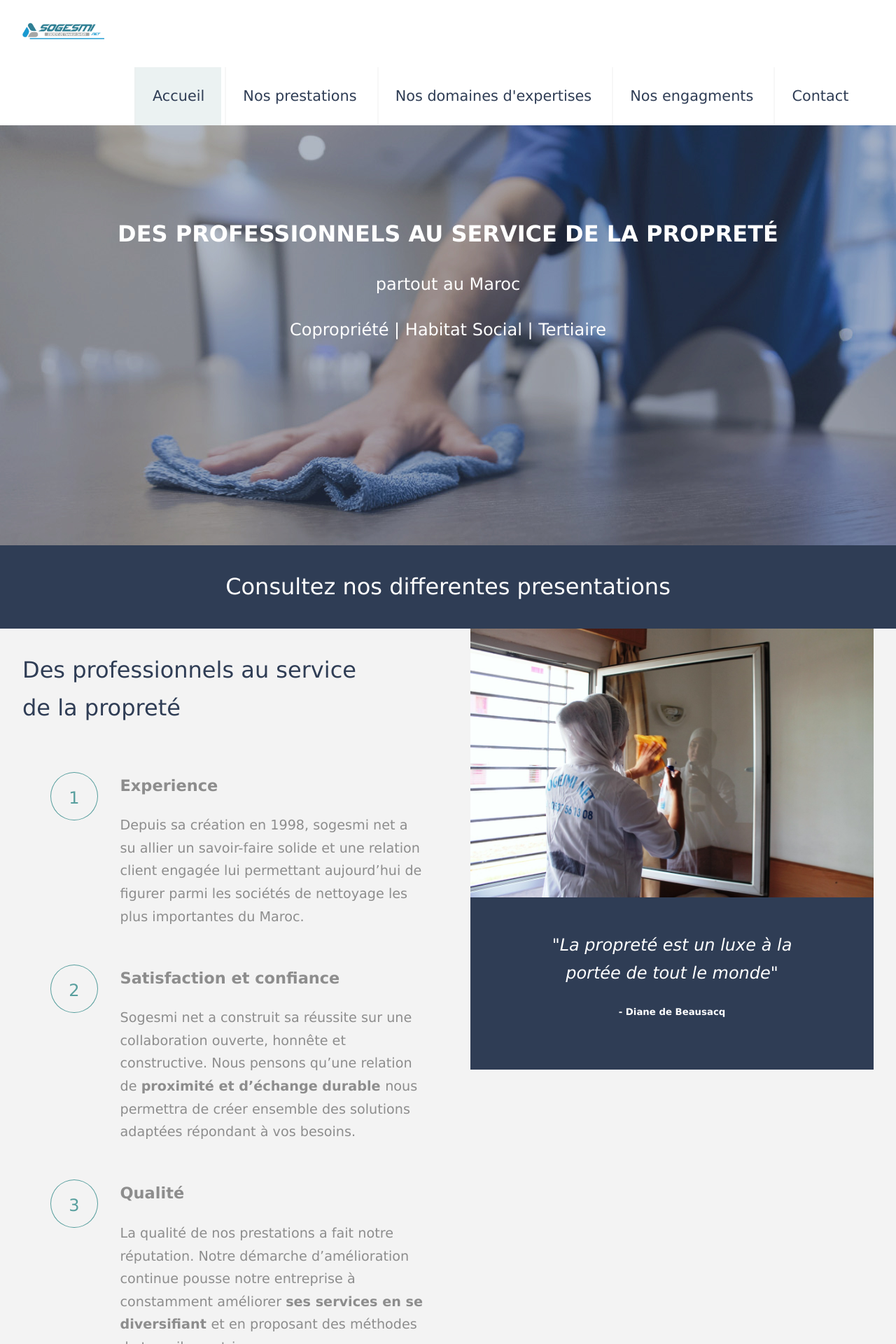
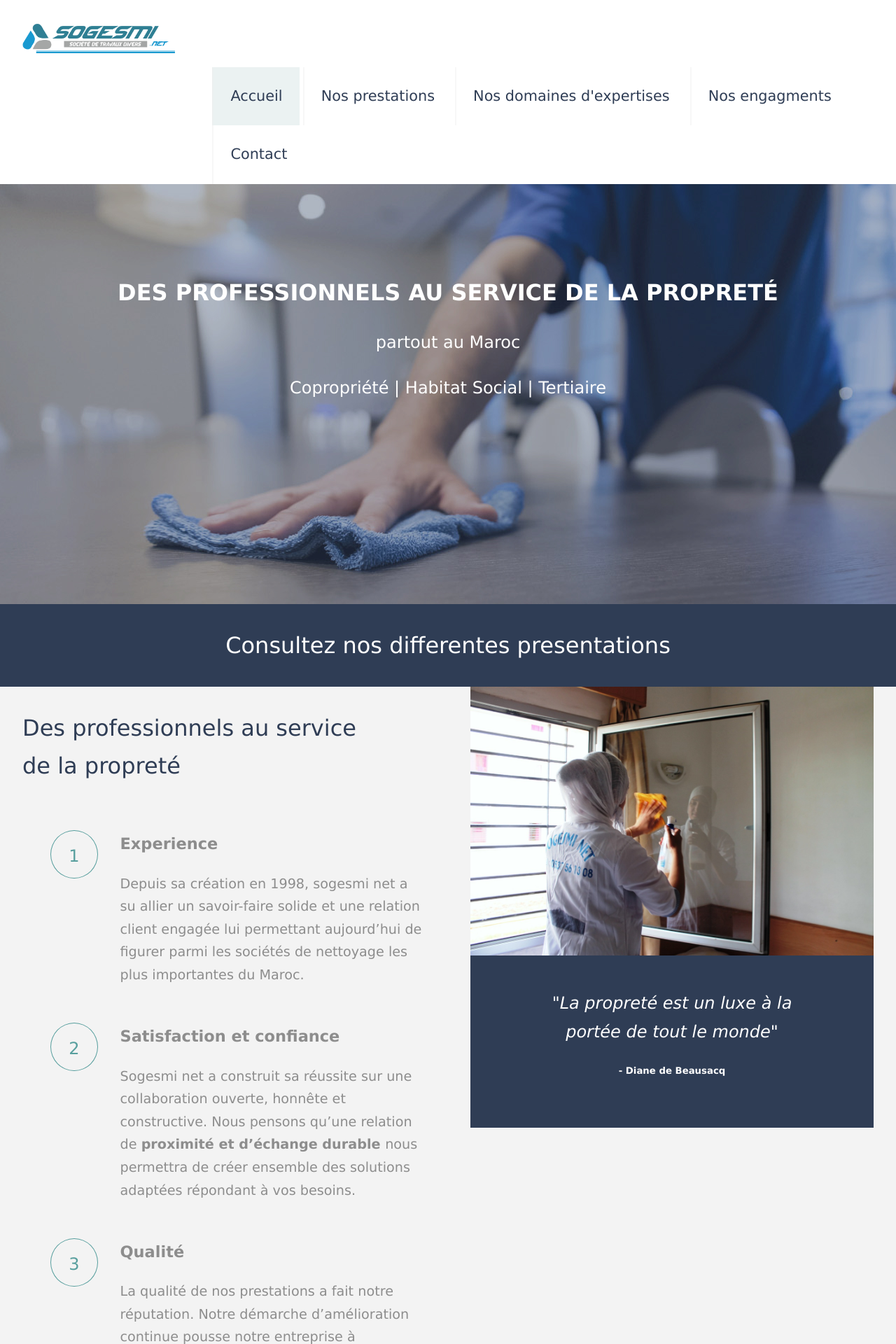
Before and after one commit to Baboucar/sognesminetv2, a Jekyll site: the page built from index.html, in a window 1280 px wide. Shown: the top 1920 px of the page at 70% size. Built offline with Jekyll 4.4.1, drawn with Linux system fonts in a browser that asks for light colours.

Commit message:
increased logo

```diff
--- a/assets/styles/_scss/components/_navigation.scss
+++ b/assets/styles/_scss/components/_navigation.scss
@@ -58,6 +58,6 @@
         display: flex;
     }
     .header{
-        width: 10%;
+        width: 20%;
     }
 }
```
Also changed, not shown: 1 other file.
